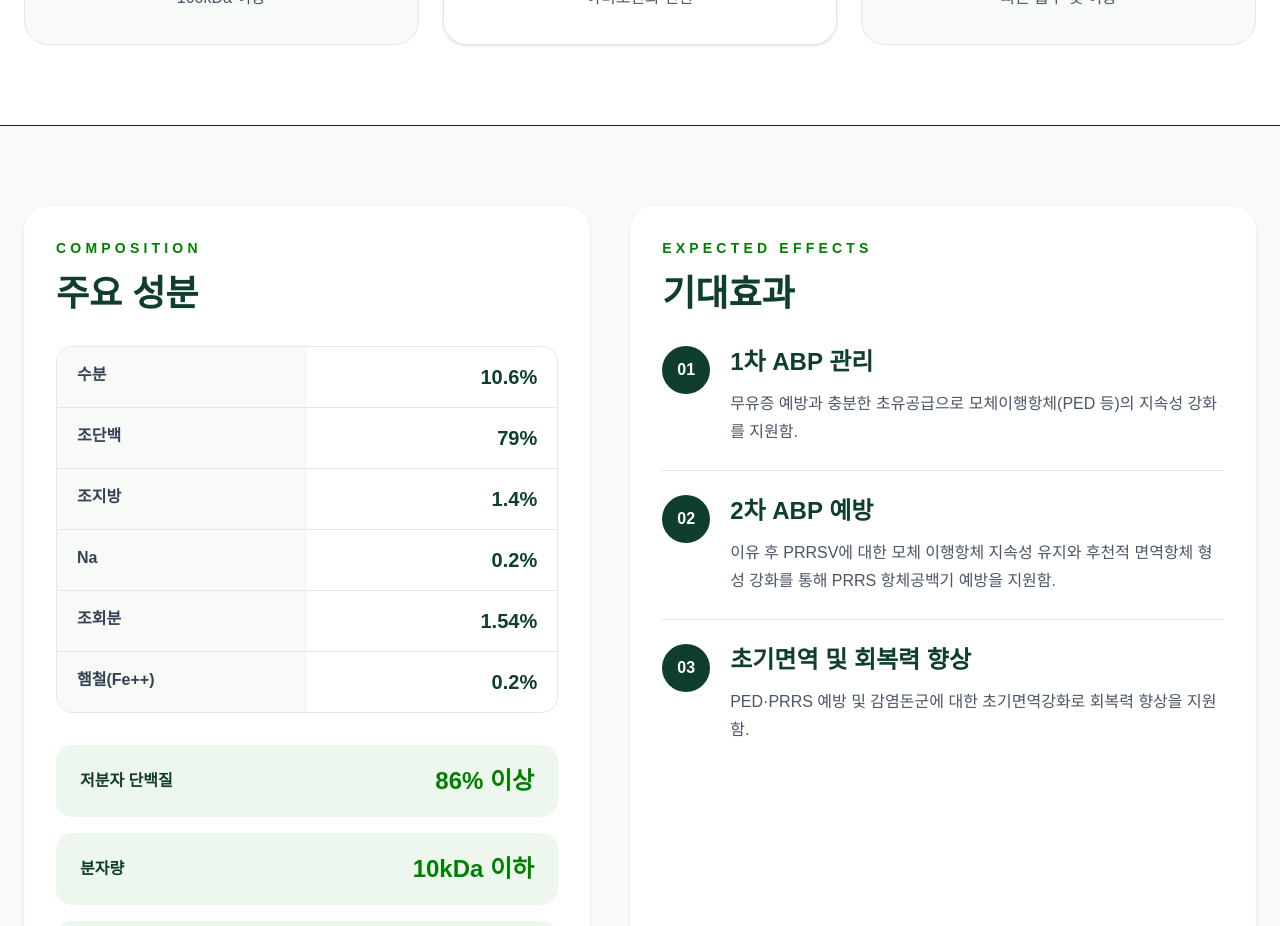
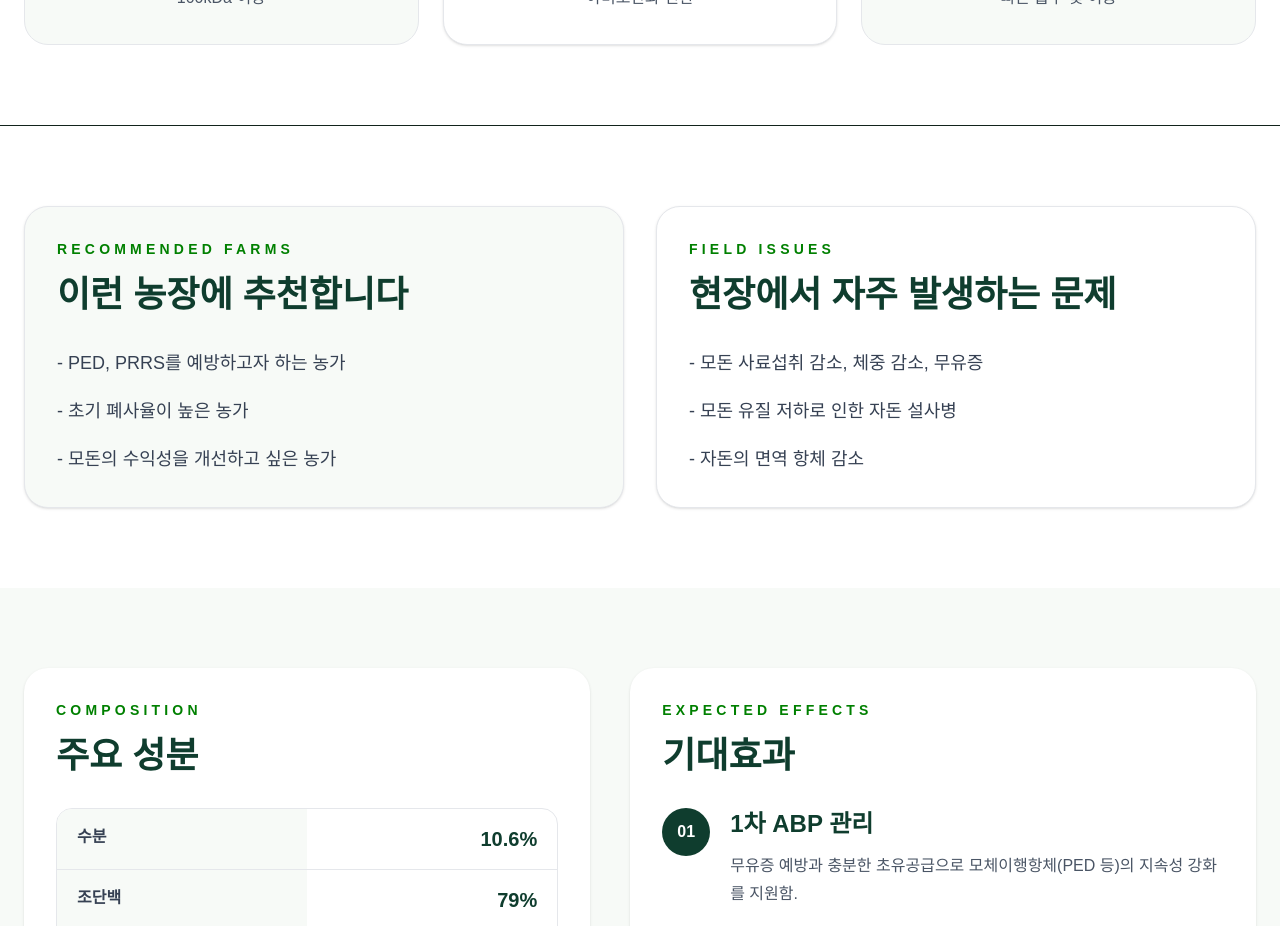
Before and after one commit to uncypdf/enfarm-site, a Next.js app: page /products/amino-f in a window 1280 px wide. Shown: the part 1700-2626 px from the top of the page. Built offline with nearby package versions, Linux system fonts and the light colour scheme.

Commit message:
Add recommendation and field issue sections to Amino-F page

```diff
--- a/src/app/products/amino-f/page.tsx
+++ b/src/app/products/amino-f/page.tsx
@@ -1,5 +1,3 @@
-
-
 import Image from "next/image";
 import Link from "next/link";
 
@@ -168,6 +166,40 @@ export default function AminoFPage() {
         </div>
       </section>
 
+      <section className="bg-white px-6 py-20">
+        <div className="mx-auto max-w-7xl grid gap-8 lg:grid-cols-2">
+          <div className="rounded-3xl border border-gray-200 bg-[#f7faf7] p-8 shadow-sm">
+            <p className="text-sm font-bold uppercase tracking-[0.3em] text-[#008000]">
+              Recommended Farms
+            </p>
+            <h2 className="mt-4 text-4xl font-black text-[#0f3d2e]">
+              이런 농장에 추천합니다
+            </h2>
+
+            <ul className="mt-8 space-y-4 text-lg leading-8 text-gray-700">
+              <li>- PED, PRRS를 예방하고자 하는 농가</li>
+              <li>- 초기 폐사율이 높은 농가</li>
+              <li>- 모돈의 수익성을 개선하고 싶은 농가</li>
+            </ul>
+          </div>
+
+          <div className="rounded-3xl border border-gray-200 bg-white p-8 shadow-sm">
+            <p className="text-sm font-bold uppercase tracking-[0.3em] text-[#008000]">
+              Field Issues
+            </p>
+            <h2 className="mt-4 text-4xl font-black text-[#0f3d2e]">
+              현장에서 자주 발생하는 문제
+            </h2>
+
+            <ul className="mt-8 space-y-4 text-lg leading-8 text-gray-700">
+              <li>- 모돈 사료섭취 감소, 체중 감소, 무유증</li>
+              <li>- 모돈 유질 저하로 인한 자돈 설사병</li>
+              <li>- 자돈의 면역 항체 감소</li>
+            </ul>
+          </div>
+        </div>
+      </section>
+
       <section className="bg-[#f7faf7] px-6 py-20">
         <div className="mx-auto max-w-7xl">
           <div className="grid gap-10 lg:grid-cols-[0.95fr_1.05fr]">
```
